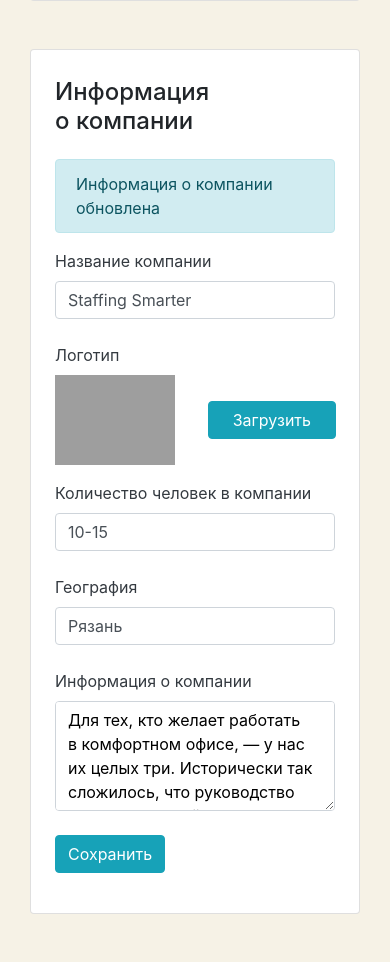
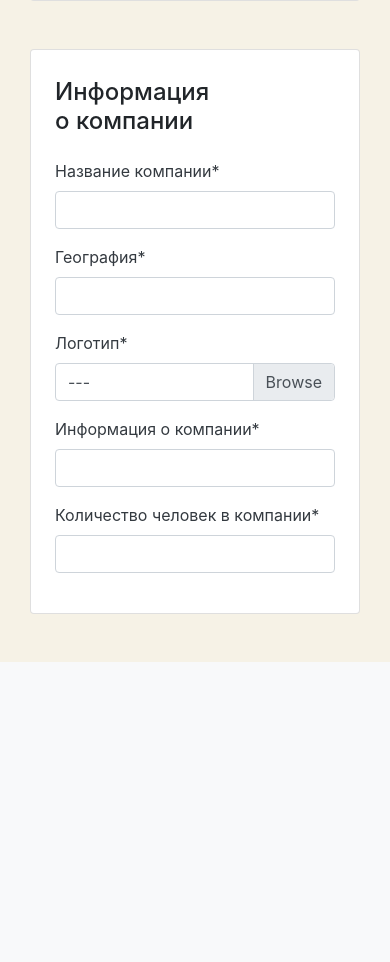
Before and after one commit to Julia-Kh/stepik_vacancies_django_course, a Django app: page /mycompany/create in a window 390 px wide. Shown: the part 294-1256 px from the top of the page. After the commit the page ends 956 px from the top, so only its background shows below. Run offline with Django 3.2, Linux system fonts and the light colour scheme; some libraries are stand-ins or nearby versions; grey boxes are pictures that could not be loaded.

Commit message:
Делаю форму CompanyForm

```diff
--- a/templates/vacancies/company-create.html
+++ b/templates/vacancies/company-create.html
@@ -4,67 +4,13 @@
 
 {% block my_company_container %}
 
+{% load crispy_forms_tags %}
+
     <div class="card-body px-4 pb-4">
         <!-- Tab -->
         <section class="tab-pane fade show active">
             <h2 class="h4 pt-2 pb-3">Информация о&nbsp;компании</h2>
-            <p class="alert alert-info" role="alert">
-                Информация о компании обновлена
-            </p>
-            <form action="/echo" enctype="multipart/form-data">
-                <div class="row">
-                    <div class="col-12 col-md-6">
-                        <div class="form-group pb-2">
-                            <label class="mb-2 text-dark" for="companyName">Название компании</label>
-                            <input class="form-control" type="text" value="Staffing Smarter"
-                                   id="companyName">
-                        </div>
-                    </div>
-                    <div class="col-12 col-md-6">
-                        <div class="form-group">
-                            <label class="mb-2 text-dark" for="companyLogo">Логотип</label>
-                            <div class="row align-items-center">
-                                <div class="col-6">
-                                    <img src="https://place-hold.it/120x40" alt=""
-                                         style="max-width: 120px;height: auto;">
-                                </div>
-                                <div class="col-6" style="position: relative;">
-                                    <div class="input-group-prepend"
-                                         style="position: absolute; top: 0;right: 15px;">
-                                        <span class="btn btn-info px-4">Загрузить</span>
-                                    </div>
-                                    <div class="custom-file" style="">
-                                        <input type="file" class="custom-file-input"
-                                               id="inputGroupFile01">
-                                    </div>
-                                </div>
-                            </div>
-                        </div>
-                    </div>
-                </div>
-                <div class="row">
-                    <div class="col-12 col-md-6">
-                        <div class="form-group pb-2">
-                            <label class="mb-2 text-dark" for="companyTeam">Количество человек в
-                                компании</label>
-                            <input class="form-control" type="text" value="10-15" id="companyTeam">
-                        </div>
-                    </div>
-                    <div class="col-12 col-md-6">
-                        <div class="form-group pb-2">
-                            <label class="mb-2 text-dark" for="companyLocation">География</label>
-                            <input class="form-control" type="text" value="Рязань" id="companyLocation">
-                        </div>
-                    </div>
-                </div>
-                <div class="form-group pb-2">
-                    <label class="mb-2 text-dark" for="companyInfo">Информация о&nbsp;компании</label>
-                    <textarea class="form-control" rows="4" id="companyInfo" style="color:#000;">Для тех, кто желает работать в&nbsp;комфортном офисе,&nbsp;&mdash; у&nbsp;нас их&nbsp;целых три. Исторически так сложилось, что руководство и&nbsp;менеджерский состав располагается в&nbsp;Москве (обусловлено близостью заказчиков), центр разработки&nbsp;&mdash; в&nbsp;Ульяновске, в&nbsp;т.&nbsp;ч. школа молодых разработчиков и&nbsp;QA-центр&nbsp;&mdash; в&nbsp;Казани.</textarea>
-                </div>
-                <div class="form-group">
-                    <input type="submit" class="btn btn-info" value="Сохранить">
-                </div>
-            </form>
+            {% crispy form %}
         </section>
         <!-- END Tab -->
     </div>
--- a/vacancies/forms.py
+++ b/vacancies/forms.py
@@ -50,7 +50,18 @@ class ApplicationForm(forms.Form):
         self.helper.label_class = 'mb-1 mt-2'
 
 
-class CompanyForm(ModelForm):
-    class Meta:
-        model = Company
-        fields = ['title', 'location', 'logo', 'description', 'employee_count', 'owner']
+class CompanyForm(forms.Form):
+    title = forms.CharField(label='Название компании')
+    location = forms.CharField(label='География')
+    logo = forms.ImageField(label='Логотип')
+    description = forms.CharField(label='Информация о компании')
+    employee_count = forms.IntegerField(label='Количество человек в компании')
+
+    fields = ['title', 'location', 'logo', 'description', 'employee_count']
+
+    def __init__(self, *args, **kwargs):
+        super().__init__(*args, **kwargs)
+        self.helper = FormHelper()
+        self.helper.form_method = 'POST'
+
+        self.helper.label_class = 'mb-2 text-dark'
--- a/vacancies/views.py
+++ b/vacancies/views.py
@@ -12,6 +12,7 @@ from django.contrib.auth import get_user_model
 
 from .forms import SignUpForm
 from .forms import ApplicationForm
+from .forms import CompanyForm
 from .models import Company
 from .models import Specialty
 from .models import Vacancy
@@ -118,6 +119,13 @@ class MyCompanyEditView(View):
 class MyCompanyCreateView(TemplateView):
     template_name = 'vacancies/company-create.html'
 
+    def get_context_data(self, **kwargs):
+        context = super(MyCompanyCreateView, self).get_context_data(**kwargs)
+        company_form = CompanyForm()
+        context['form'] = company_form
+        return context
+
+
 
 class MyCompanyLetsStartView(TemplateView):
     template_name = 'vacancies/company-lets-start.html'
```
